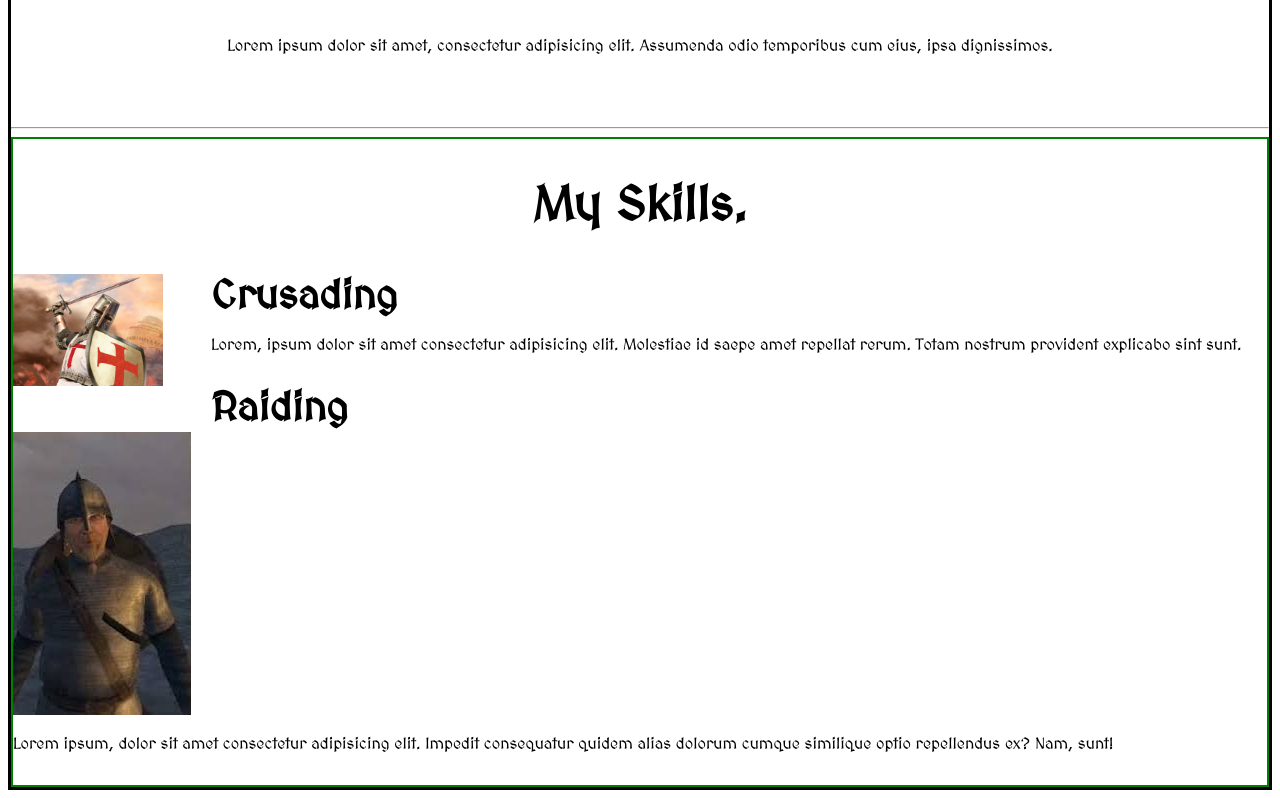
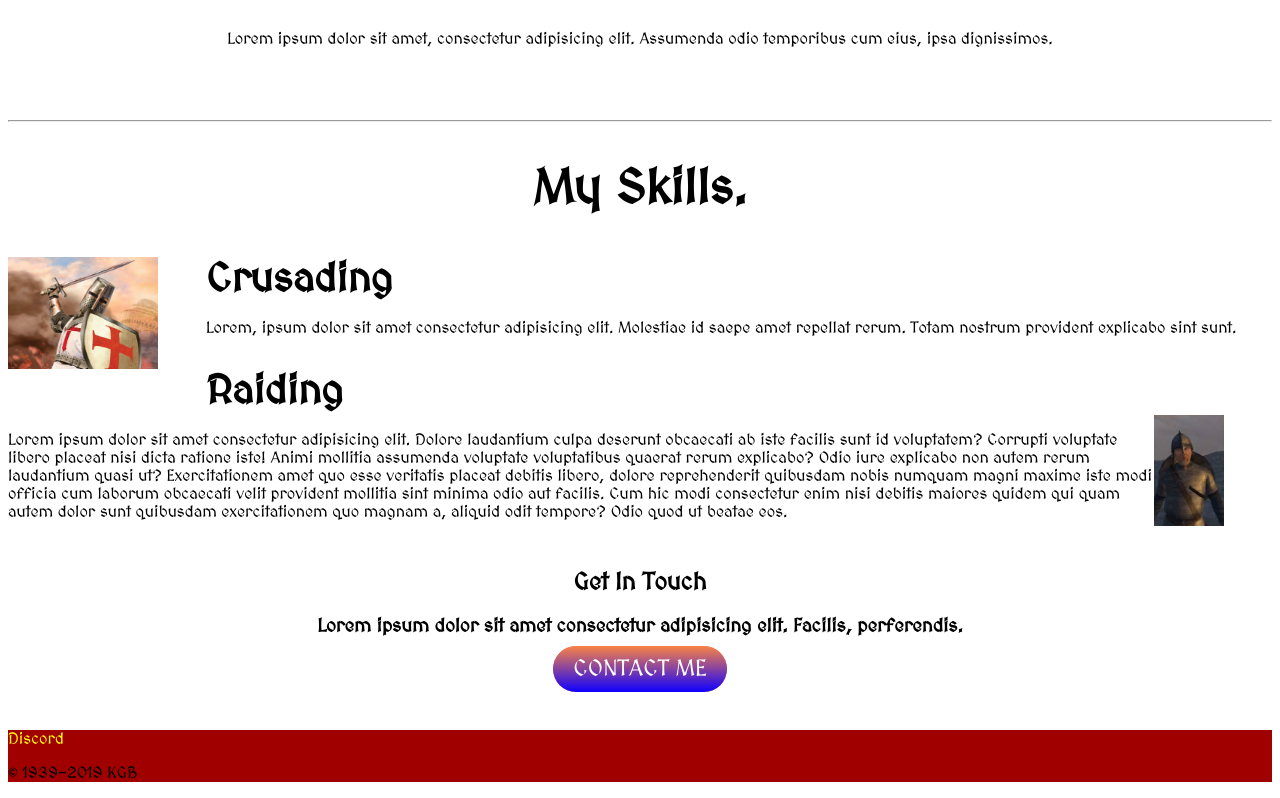
Before and after one commit to bertjkald/Portfolio, a plain HTML site: page index.html in a window 1280 px wide. Shown: the part 1206-2004 px from the top of the page. Drawn offline with Linux system fonts and the light colour scheme.

```diff
--- a/css/style.css
+++ b/css/style.css
@@ -18,7 +18,7 @@ h1, h2, h3 {
     margin-left: 20%;
     margin-right: 20%;
     margin-top: 5%;
-    border: #000000 solid;
+    /*border: #000000 solid;*/
     text-align: center;
 }
 
@@ -63,8 +63,8 @@ span {
     padding-bottom: 3rem;
 }
 .middle-container{
-    margin: 0 auto;
-    border: #000000 solid;
+    /*margin: 0 auto;
+    /*border: #000000 solid;*/
     text-align: center;
 }
 
@@ -78,7 +78,8 @@ span {
 }
 
 .skills {
-    border: 2px solid green;
+    /*border: 2px solid green;*/
+
 }
 
 .skills h2{
@@ -100,3 +101,51 @@ span {
     text-align: left;
     margin-bottom: 2rem;
 }
+
+.skills-raiding{
+    width: 70px;
+    float: right;
+    margin-right: 3rem;
+}
+.btn {
+    background: #fa8345;
+    background-image: -webkit-linear-gradient(top, #fa8345, #0f00ff);
+    background-image: -moz-linear-gradient(top, #fa8345, #0f00ff);
+    background-image: -ms-linear-gradient(top, #fa8345, #0f00ff);
+    background-image: -o-linear-gradient(top, #fa8345, #0f00ff);
+    background-image: linear-gradient(to bottom, #fa8345, #0f00ff);
+    -webkit-border-radius: 50;
+    -moz-border-radius: 50;
+    border-radius: 50px;
+    color: #ffffff;
+    font-size: 23px;
+    padding: 10px 20px 10px 20px;
+    text-decoration: none;
+  }
+
+  .btn:hover {
+    background: #eb1a1a;
+    background-image: -webkit-linear-gradient(top, #eb1a1a, #000000);
+    background-image: -moz-linear-gradient(top, #eb1a1a, #000000);
+    background-image: -ms-linear-gradient(top, #eb1a1a, #000000);
+    background-image: -o-linear-gradient(top, #eb1a1a, #000000);
+    background-image: linear-gradient(to bottom, #eb1a1a, #000000);
+    text-decoration: none;
+  }
+
+  a {
+      text-decoration: none;
+  }
+
+  .final-container{
+      background-color: #a10000
+  }
+
+  .footer-link{
+      color: rgb(255, 255, 10);
+  }
+
+  .contact-me{
+      margin-top: 3rem;
+      margin-bottom: 3rem;
+  }
--- a/index.html
+++ b/index.html
@@ -38,14 +38,26 @@
 
             <div class="skills-row">
                 <h3>Raiding</h3>
-                <img src="img/raiding.jpg">
-                <p>Lorem ipsum, dolor sit amet consectetur adipisicing elit. Impedit consequatur quidem alias dolorum cumque similique optio repellendus ex? Nam, sunt!</p>
+                <img class="skills-raiding" src="img/raiding.jpg">
+                <p>Lorem ipsum dolor sit amet consectetur adipisicing elit. Dolore laudantium culpa deserunt obcaecati ab iste facilis sunt id voluptatem? Corrupti voluptate libero placeat nisi dicta ratione iste! Animi mollitia assumenda voluptate voluptatibus quaerat rerum explicabo? Odio iure explicabo non autem rerum laudantium quasi ut? Exercitationem amet quo esse veritatis placeat debitis libero, dolore reprehenderit quibusdam nobis numquam magni maxime iste modi officia cum laborum obcaecati velit provident mollitia sint minima odio aut facilis. Cum hic modi consectetur enim nisi debitis maiores quidem qui quam autem dolor sunt quibusdam exercitationem quo magnam a, aliquid odit tempore? Odio quod ut beatae eos.</p>
             </div>
+        </div>
+
+        <div class="contact-me">
+            <h2>Get In Touch</h2>
+            <h3>Lorem ipsum dolor sit amet consectetur adipisicing elit. Facilis, perferendis.</h3>
+            <a class="btn" href="#">CONTACT ME</a>
         </div>
     </div>
     <!----<img class="pope" src="img/popestalin.jpg">-->
     <!----<div class="skills">
         <h2>My skills</h2>
     </div>-->
+    <div class="final-container">
+        <a class="footer-link" href="#">Discord</a>
+        <a class="footer-link" href="#"></a>
+        <a class="footer-lank" href="#"></a>
+        <p class="copyright">© 1939-2019 KGB</p>
+    </div>
 </body>
 </html>
```
